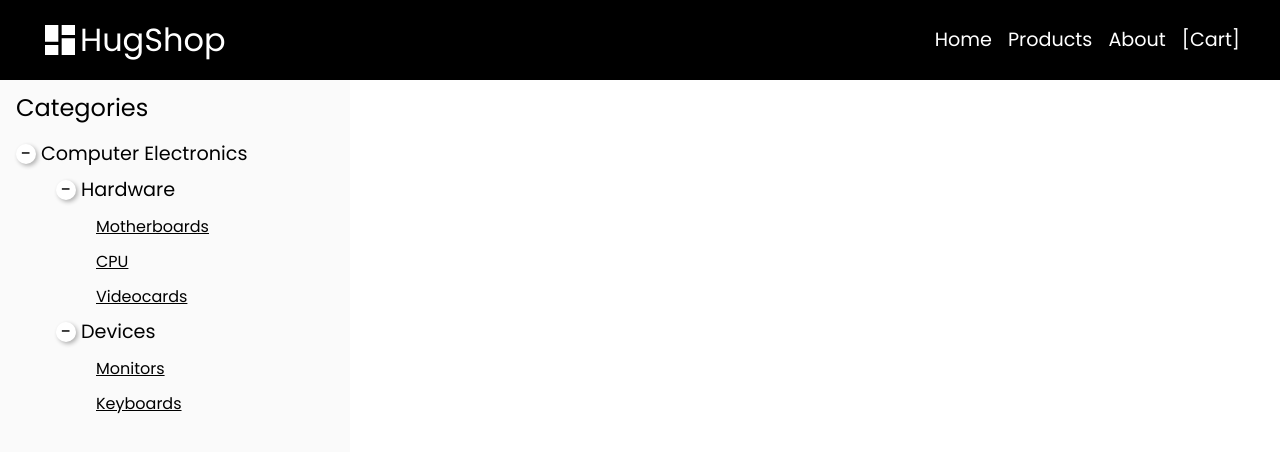
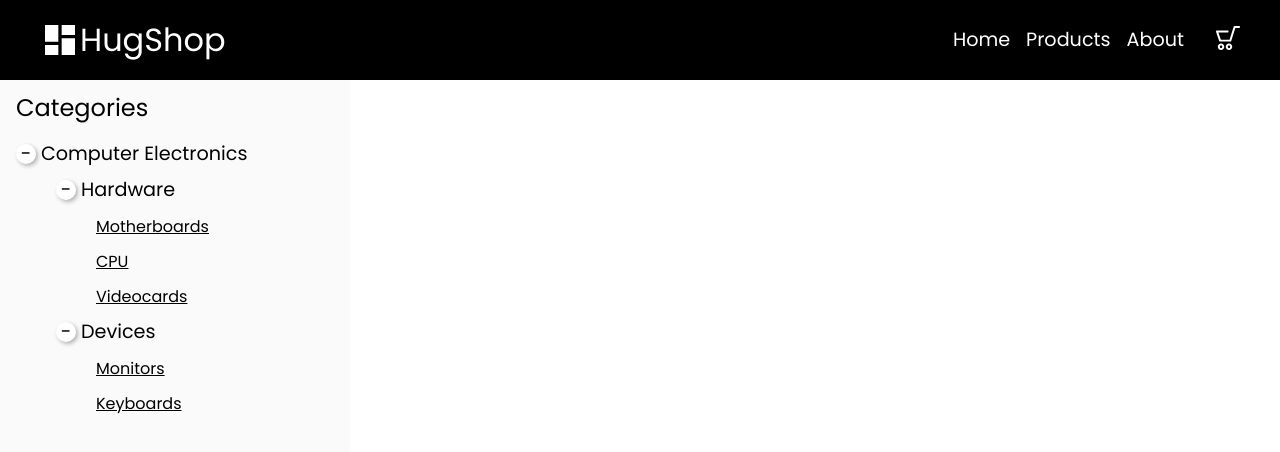
Before and after one commit to twentysixhugs/shopping-cart, a React (Create React App) app: page /shopping-cart/products in a window 1280 px wide. Shown: the top 452 px of the page. Built offline with nearby package versions, Linux system fonts and the light colour scheme.

Commit message:
Add cart icon

```diff
--- a/src/components/Header/Header.css
+++ b/src/components/Header/Header.css
@@ -37,6 +37,7 @@
 
 .c-nav {
   display: flex;
+  align-items: center;
   gap: 16px;
 }
 
@@ -53,3 +54,8 @@
 .c-nav__link--cart {
   margin-left: 1rem;
 }
+
+.c-nav__cart {
+  width: 1.5rem;
+  filter: invert(1);
+}
--- a/src/components/Header/Navbar.tsx
+++ b/src/components/Header/Navbar.tsx
@@ -1,4 +1,5 @@
 import { NavLink } from 'react-router-dom';
+import cartSVG from './cart.svg';
 
 export default function Navbar() {
   return (
@@ -29,11 +30,13 @@ export default function Navbar() {
       </NavLink>
       <NavLink
         className={({ isActive }) =>
-          isActive ? 'c-nav__link c-nav__link--is-active' : 'c-nav__link'
+          isActive
+            ? 'c-nav__link c-nav__link--cart c-nav__link--is-active'
+            : 'c-nav__link c-nav__link--cart'
         }
         to="/cart"
       >
-        [Cart]
+        <img className="c-nav__cart" src={cartSVG}></img>
       </NavLink>
     </nav>
   );
```
Also changed, not shown: src/components/Header/cart.svg (added).
